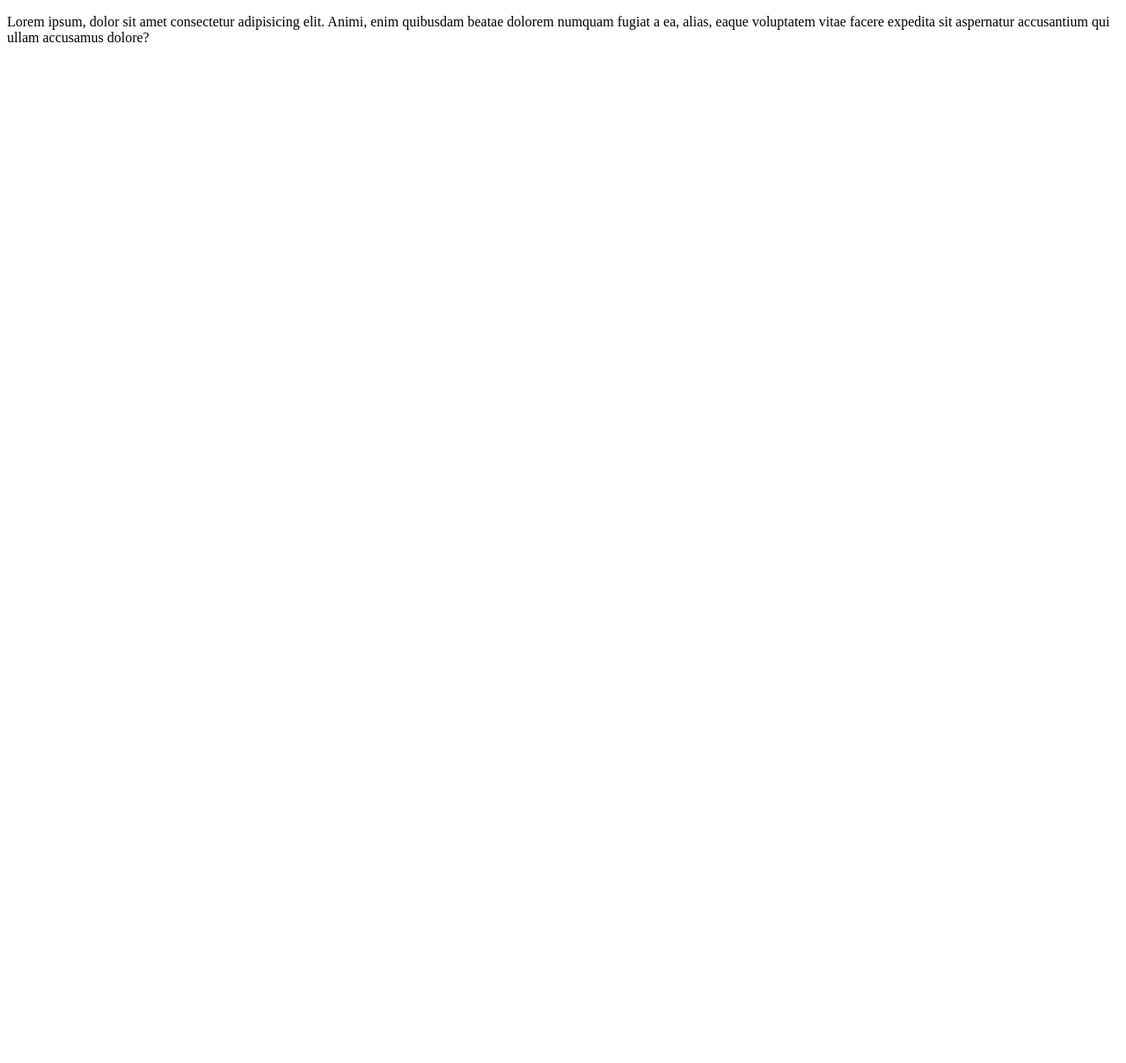
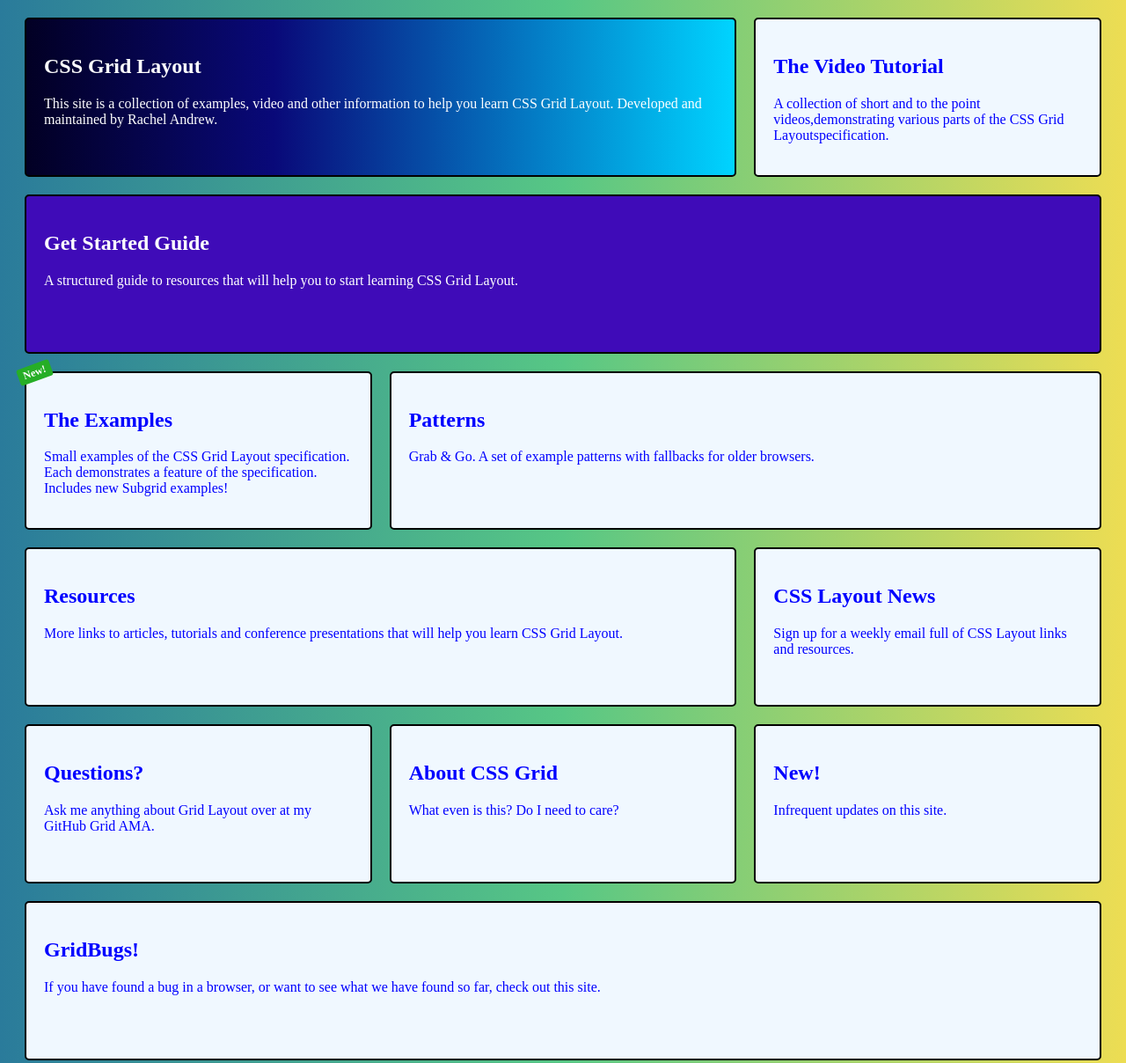
Before and after one commit to Savoeun99/my-project, a plain HTML site: page HTML-Code/index.html in a window 1280 px wide. Shown: the top 1208 px of the page at 88% size. Before the commit the page ends 800 px from the top, so only its background shows below. Drawn offline with Linux system fonts and the light colour scheme.

Commit message:
display-grid

```diff
--- a/HTML-Code/index.html
+++ b/HTML-Code/index.html
@@ -3,9 +3,155 @@
 <head>
     <meta charset="UTF-8">
     <meta name="viewport" content="width=device-width, initial-scale=1.0">
-    <title>Document</title>
+    <title>CSS Grid Layout</title>
+    <link rel="icon" href="https://e7.pngegg.com/pngimages/1010/961/png-clipart-white-and-red-next-and-previous-logo-computer-icons-source-code-html-coding-search-engine-optimization-text.png">
+
+<style>
+
+    .container{
+        display:grid;
+        margin:10px;
+        grid-template-columns: repeat(3, 1fr);
+        grid-template-rows:repeat(6,1fr);
+        grid-template-areas:"i-1 i-1 i-2"
+                            "i-3 i-3 i-3"
+                            "i-4 i-5 i-5"
+                            "i-6 i-6 i-7"
+                            "i-8 i-9 i-10"
+                            "i-11 i-11 i-11";
+    }
+    .box{
+        border:2px solid black;
+        border-radius:5px;
+        margin: 10px;
+        padding:20px;
+        background-color: aliceblue;
+        color:blue;
+         position: relative;
+
+    }
+    .box:hover{
+        transform:scale(0.97) ;
+        transition:all ease-out 0.2s;
+        border:solid 5px ghostwhite;
+    }
+    .i-1{
+        grid-area:i-1;
+        color:white;
+        background: #020024;
+        background: linear-gradient(90deg,rgba(2, 0, 36, 1) 0%, rgba(9, 9, 121, 1) 35%, rgba(0, 212, 255, 1) 100%);
+    }
+    .i-2{
+        grid-area:i-2;
+    }
+
+    .i-3{
+        background-color:rgb(63, 11, 184);
+        color:white;
+        grid-area:i-3;
+
+    }
+    .i-4{
+        grid-area:i-4;
+
+    }
+    .i-5{
+        grid-area:i-5;
+    }
+    .i-6{
+        grid-area:i-6;
+    }
+    .i-7{
+        grid-area:i-7;
+    }
+    .i-8{
+        grid-area:i-8 ;
+    }
+    .i-9{
+        grid-area:i-9;
+    }
+    .i-10{
+        grid-area:i-10;
+    }
+    .i-11{
+        grid-area:i-11;
+    }
+    .new{
+        background-color: rgb(38, 174, 38);
+        position: absolute;
+        top: -10px;
+        left: -10px;
+        color: white;
+        font-size: 12px;
+        padding: 2px 6px;
+        border-radius: 3px;
+        transform: rotate(-20deg);
+        font-weight: bold;
+
+
+    }
+    body{
+        background: linear-gradient(90deg, rgba(42, 123, 155, 1) 0%, rgba(87, 199, 133, 1) 50%, rgba(237, 221, 83, 1) 100%);
+    }
+
+</style>
+
+
 </head>
 <body>
-   <p>Lorem ipsum, dolor sit amet consectetur adipisicing elit. Animi, enim quibusdam beatae dolorem numquam fugiat a ea, alias, eaque voluptatem vitae facere expedita sit aspernatur accusantium qui ullam accusamus dolore?</p>
+
+<div class="container">
+    <div class="box i-1">
+        <h2>CSS Grid Layout</h2>
+        <p>This site is a collection of examples, video and other information to help you learn CSS Grid Layout. Developed and maintained by Rachel Andrew. </p>
+    </div>
+    <div class="box i-2">
+        <h2>The Video Tutorial</h2>
+        <p>A collection of short and to the point videos,demonstrating various parts of the CSS Grid Layoutspecification.</p>
+
+    </div>
+    <div class="box i-3">
+        <h2>Get Started Guide</h2>
+        <p>A structured guide to resources that will help you to start learning CSS Grid Layout.</p>
+    </div>
+    <div class="box i-4">
+         <span class="new">New!</span>
+        <h2>The Examples</h2>
+        <p>Small examples of the CSS Grid Layout specification. Each demonstrates a
+        feature of the specification. Includes new Subgrid examples!</p>
+    </div>
+    <div class="box i-5">
+        <h2>Patterns</h2>
+        <p>Grab & Go. A set of example patterns with fallbacks for older browsers.</p>
+    </div>
+    <div class="box i-6">
+        <h2>Resources</h2>
+        <p>More links to articles, tutorials and conference presentations that will help you learn CSS Grid Layout.</p>
+    </div>
+    <div class="box i-7">
+        <h2>CSS Layout News</h2>
+        <p>Sign up for a weekly email full of CSS Layout links and resources.</p>
+    </div>
+    <div class="box i-8">
+        <h2>Questions?</h2>
+        <p>Ask me anything about Grid Layout over at my GitHub Grid AMA.</p>
+    </div>
+    <div class="box i-9">
+        <h2>About CSS Grid</h2>
+        <p>What even is this? Do I need to care?</p>
+    </div>
+    <div class="box i-10">
+        <h2>New!</h2>
+        <p>Infrequent updates on this site.</p>
+    </div>
+    <div class="box i-11">
+        <h2>GridBugs!</h2>
+        <p>If you have found a bug in a browser, or want to see what we have found so far, check out this site.</p>
+    </div>
+
+</div>
+
+
+
 </body>
 </html>
```
